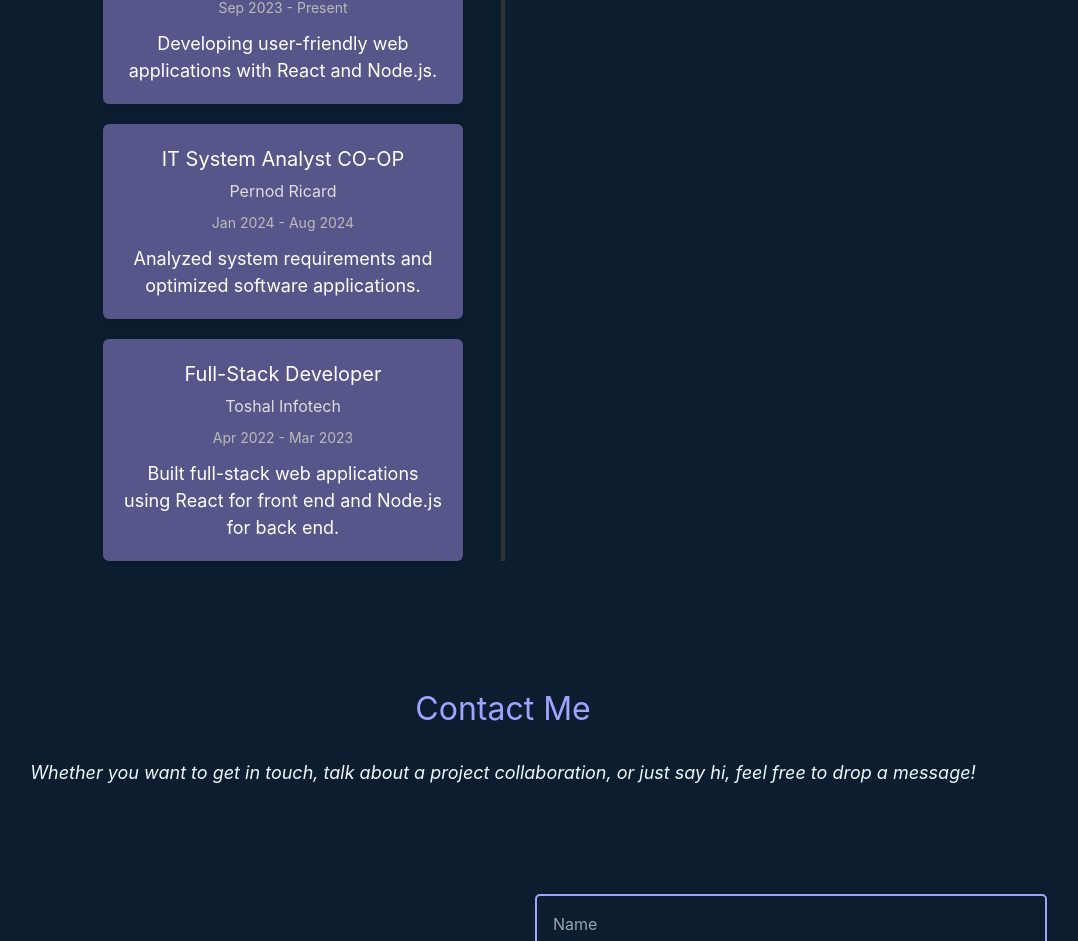
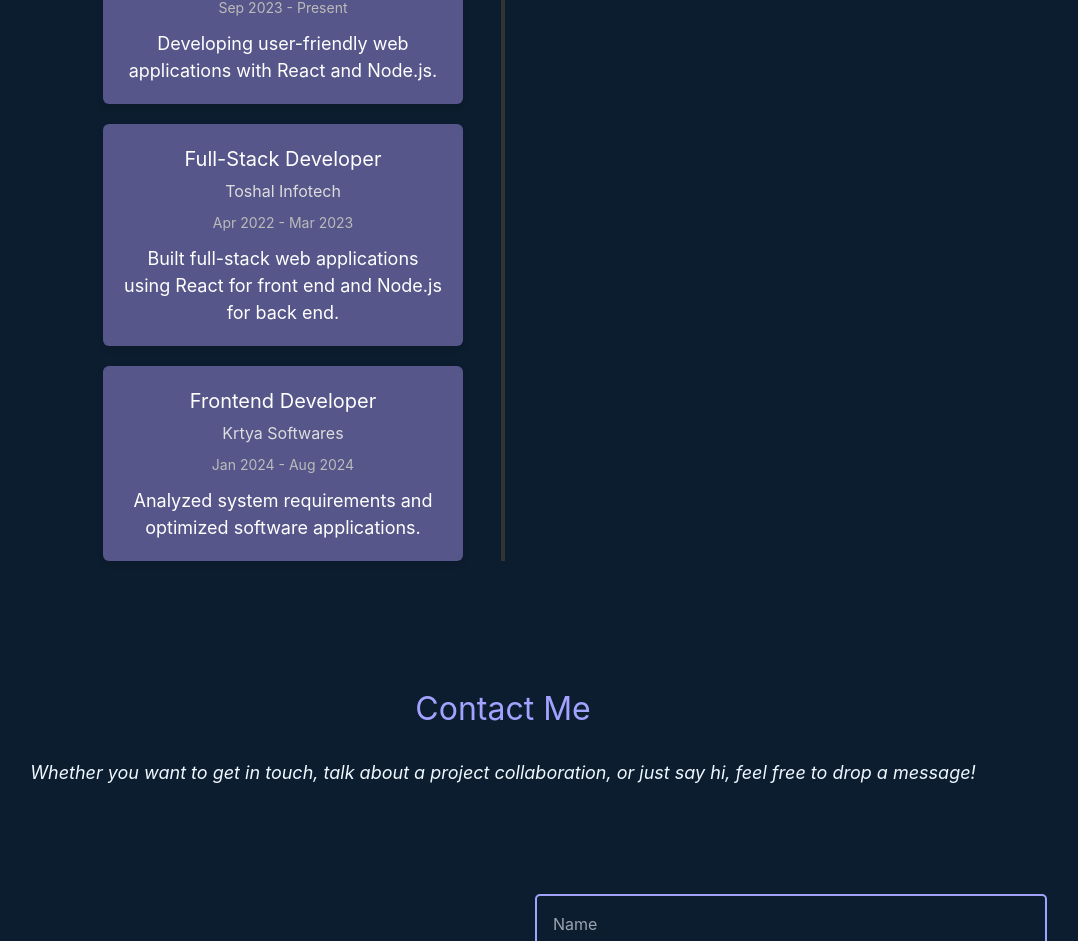
Before and after one commit to Jitali24/Portfolio, a React (Create React App) app: page / in a window 1280 px wide. Shown: the part 3535-4476 px from the top of the page, without its empty margins (137-1215 px from the left). Built offline with nearby package versions, Linux system fonts and the light colour scheme.

Commit message:
exp change

```diff
--- a/src/App.js
+++ b/src/App.js
@@ -101,20 +101,19 @@ function App() {
         "Developing user-friendly web applications with React and Node.js.",
     },
     {
-      role: "IT System Analyst CO-OP",
-      company: "Pernod Ricard",
-      period: "Jan 2024 - Aug 2024",
-      description:
-        "Analyzed system requirements and optimized software applications.",
-    },
-    {
       role: "Full-Stack Developer",
       company: "Toshal Infotech",
       period: "Apr 2022 - Mar 2023",
       description:
         "Built full-stack web applications using React for front end and Node.js for back end.",
     },
-    // Add more experiences as needed
+    {
+      role: "Frontend Developer",
+      company: "Krtya Softwares",
+      period: "Jan 2024 - Aug 2024",
+      description:
+        "Analyzed system requirements and optimized software applications.",
+    },
   ];
 
   return (
@@ -140,7 +139,7 @@ function App() {
                 </a>
               </li>
               <li>
-                <a href="#shop" className="enlarge-on-hover">
+                <a href="#experience" className="enlarge-on-hover">
                   Experience
                 </a>
               </li>
```
